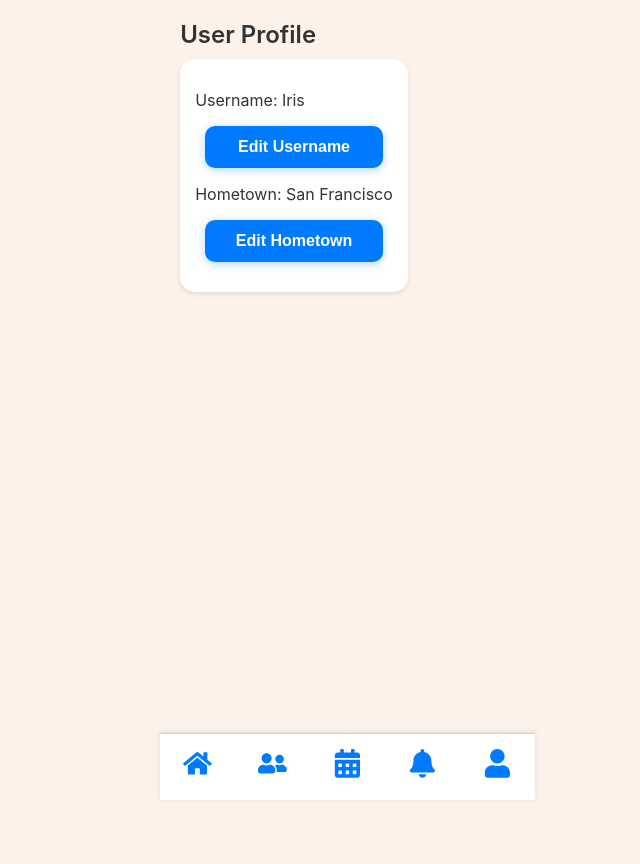
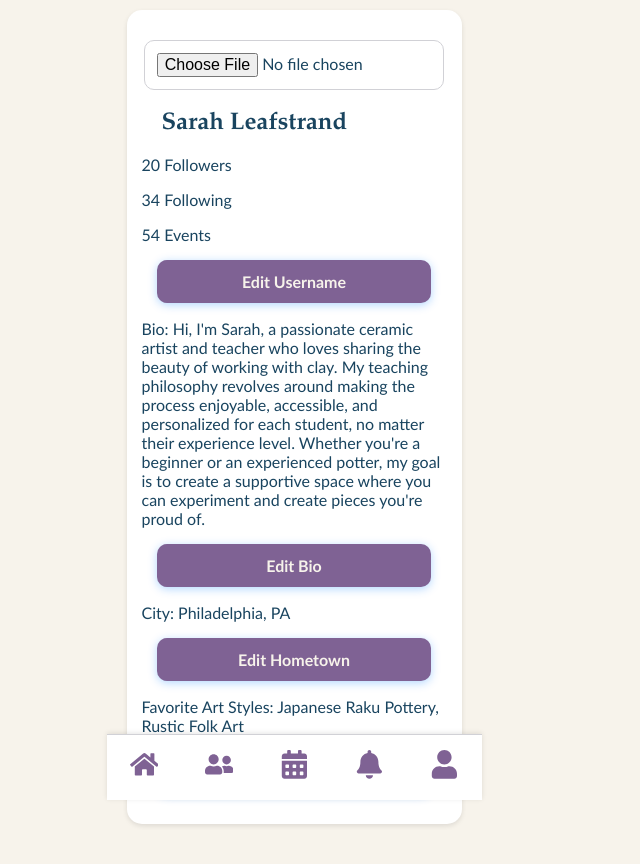
Before and after one commit to tiffanychang04/art-class-app, a React (Create React App) app: page /profile in a window 1280 px wide. Shown: the top 864 px of the page, without its empty margins (346-986 px from the left). Before the commit the page ends 800 px from the top, so only its background shows below. Built offline with nearby package versions, Linux system fonts and the light colour scheme.

Commit message:
edited fonts, updated ProfilePage

```diff
--- a/src/App.css
+++ b/src/App.css
@@ -1,9 +1,9 @@
 /* Body Styling */
 body {
   margin: 0;
-  font-family: -apple-system, BlinkMacSystemFont, "Segoe UI", Roboto, "Helvetica Neue", Arial, sans-serif;
-  background-color: #fdf2e9; /* Light tan background */
-  color: #333;
+  font-family: trebuchet ms;
+  background-color: #f7f3eb; /* Light tan background */
+  color: #19445f;
   display: flex;
   justify-content: center;
 }
@@ -13,16 +13,18 @@ body {
   max-width: 375px; /* iPhone screen width */
   width: 100%;
   margin: 0 auto;
-  background-color: #fdf2e9;
+  background-color: #f7f3eb;
   padding-bottom: 80px; /* Space for the navbar */
 }
 
 /* Headings */
 h2 {
   font-weight: 600;
+  font-family: palatino, serif;
+  font-weight: bold;
   margin: 20px 20px 10px;
   font-size: 1.5em;
-  color: #333;
+  color: #19445f;
 }
 
 /* Card Style */
@@ -41,6 +43,7 @@ input, button {
   margin: 15px auto;
   padding: 12px;
   font-size: 1em;
+  font-family: trebuchet ms;
   border-radius: 10px;
   border: 1px solid #d1d1d6;
   outline: none;
@@ -48,9 +51,10 @@ input, button {
 }
 
 button {
-  background-color: #007AFF;
-  color: #fff;
+  background-color: #7f6294;
+  color: #f7f3eb;
   font-weight: bold;
+  font-family: trebuchet ms;
   box-shadow: 0 2px 10px rgba(0, 122, 255, 0.3);
   border: none;
   cursor: pointer;
@@ -66,6 +70,7 @@ button:active {
   display: flex;
   justify-content: space-around;
   position: fixed;
+  font-family: trebuchet ms;
   bottom: 0;
   width: 100%;
   max-width: 375px;
@@ -76,7 +81,8 @@ button:active {
 }
 
 .navbar a {
-  color: #007AFF;
+  color: #7f6294;
+  font-family: trebuchet ms;
   font-size: 1.8em; /* Increase icon size */
   padding: 5px;
 }
@@ -84,11 +90,13 @@ button:active {
 /* Placeholder Text Color */
 input::placeholder {
   color: #8e8e93;
+  font-family: trebuchet ms;
 }
 
 /* Schedule Page Filter Controls */
 .filters {
   display: flex;
+  font-family: trebuchet ms;
   justify-content: space-around;
   margin: 15px 20px;
 }
@@ -106,9 +114,10 @@ input::placeholder {
 
 /* Event card styling */
 .event-card button {
-  background-color: #007AFF;
+  background-color: #7f6294;
   color: #ffffff;
   font-weight: bold;
+  font-family: trebuchet ms;
   border: none;
   padding: 8px 12px;
   border-radius: 8px;
@@ -117,8 +126,9 @@ input::placeholder {
 }
 
 .event-card button:hover {
-  background-color: #005bb5;
+  background-color: #432a56;
 }
+
 
 /* src/App.css */
 .search-container {
@@ -134,6 +144,7 @@ input::placeholder {
   border-radius: 4px;
   margin-bottom: 10px;
   font-size: 16px;
+  font-family: trebuchet ms;
 }
 
 .search-results {
--- a/src/ProfilePage.js
+++ b/src/ProfilePage.js
@@ -1,20 +1,50 @@
 import React, { useState } from 'react';
+import { FaHome, FaUserFriends, FaCalendarAlt, FaBell, FaUserCircle } from 'react-icons/fa';
 
 function ProfilePage() {
-  const [username, setUsername] = useState('Iris');
-  const [hometown, setHometown] = useState('San Francisco');
+  const [username, setUsername] = useState('Sarah Leafstrand');
+  const [hometown, setHometown] = useState('Philadelphia, PA');
+  const [followers, setFollowers] = useState(20);
+  const [following, setFollowing] = useState(34);
+  const [events, setEvents] = useState(54);
+  const [bio, setBio] = useState("Hi, I'm Sarah, a passionate ceramic artist and teacher who loves sharing the beauty of working with clay. My teaching philosophy revolves around making the process enjoyable, accessible, and personalized for each student, no matter their experience level. Whether you're a beginner or an experienced potter, my goal is to create a supportive space where you can experiment and create pieces you're proud of.");
+  const [favoriteStyles, setFavoriteStyles] = useState('Japanese Raku Pottery, Rustic Folk Art');
+  const [profilePhoto, setProfilePhoto] = useState('');
+
+  const handlePhotoUpload = (event) => {
+    const file = event.target.files[0];
+    const reader = new FileReader();
+    reader.onloadend = () => {
+      setProfilePhoto(reader.result);
+    };
+    if (file) {
+      reader.readAsDataURL(file);
+    }
+  };
 
   return (
     <div className="profile-page">
-      <h2>User Profile</h2>
       <div className="profile-info card">
-        <p>Username: {username}</p>
+        <input type="file" onChange={handlePhotoUpload} />
+        {profilePhoto && <img src={profilePhoto} alt="Profile" className="profile-photo" />}
+        <h2>{username}</h2>
+        <p>{followers} Followers</p>
+        <p>{following} Following</p>
+        <p>{events} Events</p>
         <button onClick={() => setUsername(prompt('New Username:', username))}>
           Edit Username
         </button>
-        <p>Hometown: {hometown}</p>
+        <p>Bio: {bio}</p>
+        <button onClick={() => setBio(prompt('Edit Bio:', bio))}>
+          Edit Bio
+        </button>
+        <p>City: {hometown}</p>
         <button onClick={() => setHometown(prompt('New Hometown:', hometown))}>
           Edit Hometown
+        </button>
+        <p>Favorite Art Styles: {favoriteStyles}</p>
+        <button onClick={() => setFavoriteStyles(prompt('Edit Favorite Art Styles:', favoriteStyles))}>
+          Edit Favorite Art Styles
         </button>
       </div>
     </div>
```
